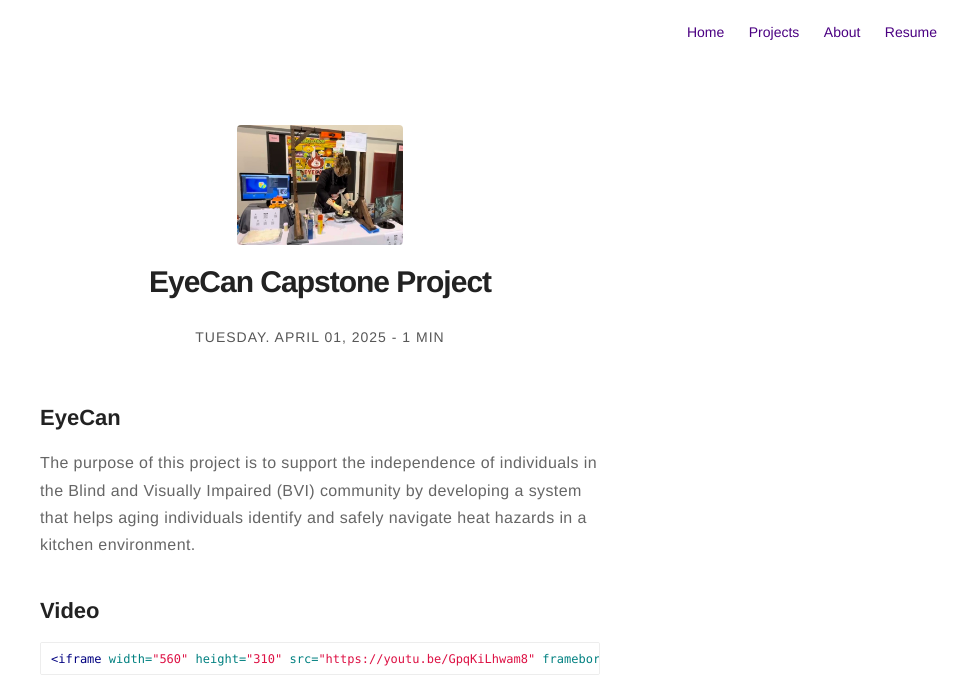
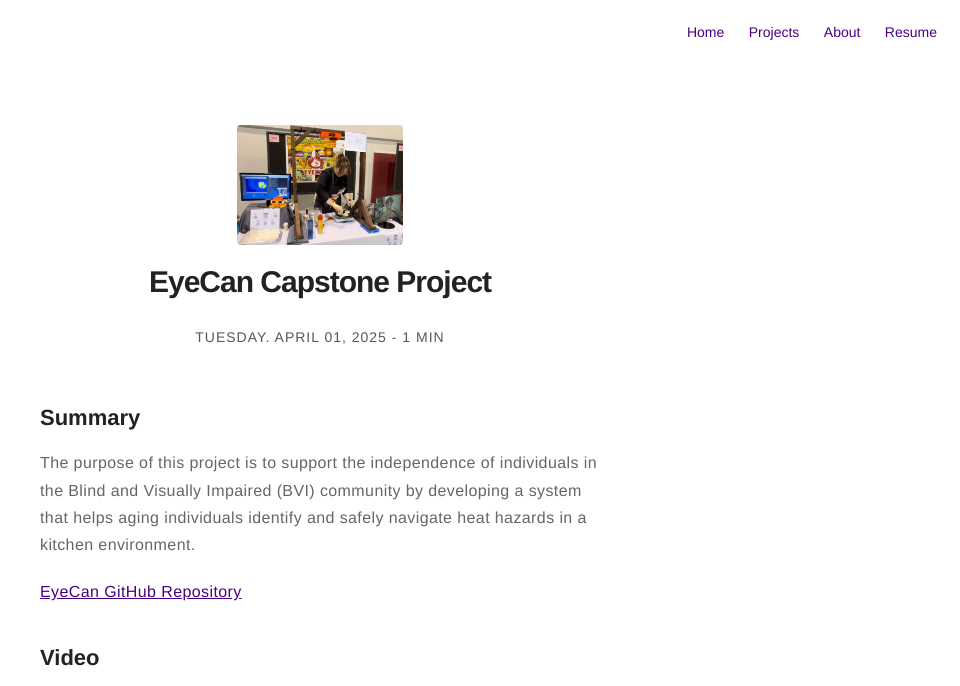
Before and after one commit to sabrina-v-sousa/sabrina-v-sousa.github.io, a Jekyll site: the page built from _posts/2025-04-01-eyecan.md, in a window 1280 px wide, cut to the strip 0-686 px from the top of the page. Shown: the whole strip, without its empty margins (320-1280 px from the left). Built offline with Jekyll 4.4.1, drawn with Linux system fonts in a browser that asks for light colours; nearby versions of some CDN libraries; comment, search, counter and statistics services are not loaded.

Commit message:
Created project page for EyeCan
Created a project page for EyeCan with video, link, bio and image. Fixed
it linking only to external site of the repo. Also updated resume.

```diff
--- a/_posts/2025-04-01-eyecan.md
+++ b/_posts/2025-04-01-eyecan.md
@@ -9,17 +9,14 @@ hidden: false
 description: "The purpose of this project is to support the independence of individuals in the Blind and Visually Impaired (BVI) community by developing a system that helps aging individuals identify and safely navigate heat hazards in a kitchen environment."
 category: project
 author: sabrinasousa
-externalLink: https://github.com/Corbin-Jarrett/capstone
 ---
 
-## EyeCan
+## Summary
 
 The purpose of this project is to support the independence of individuals in the Blind and Visually Impaired (BVI) community by developing a system that helps aging individuals identify and safely navigate heat hazards in a kitchen environment.
 
+[EyeCan GitHub Repository](https://github.com/Corbin-Jarrett/capstone)
+
 ## Video
 
-{% highlight html %}
 <iframe width="560" height="310" src="https://youtu.be/GpqKiLhwam8" frameborder="0" allowfullscreen></iframe>
-{% endhighlight %}
-
-<iframe width="560" height="310" src="https://youtu.be/GpqKiLhwam8" frameborder="0" allowfullscreen></iframe>
```
